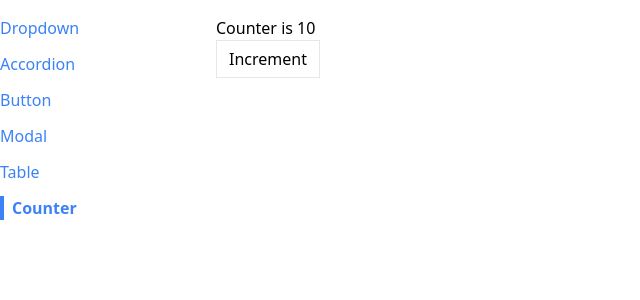
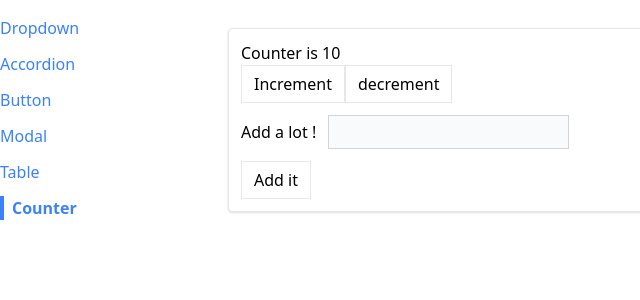
Before and after one commit to Aydinmfatih/comps, a React app: page /counter in a window 1280 px wide. Shown: the top 300 px of the page, without its empty margins (0-640 px from the left). Built offline with nearby package versions, Linux system fonts and the light colour scheme; the HTML template or start-up script is replaced by a standard one.

Commit message:
Add useSort hook for sorting functionality; refactor CounterPage to use useReducer and integrate immer for state management

```diff
--- a/package.json
+++ b/package.json
@@ -11,6 +11,7 @@
   },
   "dependencies": {
     "classnames": "^2.5.1",
+    "immer": "^10.1.1",
     "prop-types": "^15.8.1",
     "react": "18.3.1",
     "react-dom": "18.3.1",
--- a/src/components/SortableTable.js
+++ b/src/components/SortableTable.js
@@ -1,23 +1,12 @@
 import { useState } from "react";
 import Table from "./Table";
+import useSort from "../hooks/use-sort";
 
 function SortableTable(props) {
   const { config, data } = props;
-  const [sortOrder, setSortOrder] = useState(null);
-  const [sortBy, setSortBy] = useState(null);
 
-  const handleClick = (column) => {
-    if (sortOrder === null) {
-      setSortOrder("asc");
-      setSortBy(column.label);
-    } else if (sortOrder === "asc") {
-      setSortOrder("desc");
-      setSortBy(column.label);
-    } else {
-      setSortOrder(null);
-      setSortBy(null);
-    }
-  };
+  const { sortedData, handleClick, sortBy, sortOrder } = useSort(data, config);
+
   const updatedConfig = config.map((column) => {
     if (!column.sortValue) {
       return column;
@@ -25,32 +14,16 @@
     return {
       ...column,
       header: () => (
-        <th className="cursor-pointer hover" onClick={() => handleClick(column)}>
-          {getIcon(column.label,sortBy,sortOrder)}
-          {column.label}</th>
+        <th
+          className="cursor-pointer hover"
+          onClick={() => handleClick(column)}
+        >
+          {getIcon(column.label, sortBy, sortOrder)}
+          {column.label}
+        </th>
       ),
     };
   });
-
-  let sortedData = data;
-
-  if (sortOrder && sortBy) {
-    const {sortValue} = config.find(column => column.label === sortBy);
-    sortedData = [...data].sort((a, b) => {
-    const valueA = sortValue(a);
-    const valueB = sortValue(b);
-    const reverseOrder = sortOrder === "asc" ? 1 : -1;
-
-    if (typeof valueA === "string") {
-      return valueA.localeCompare(valueB) * reverseOrder;
-    }
-    else
-    {
-      return (valueA - valueB) * reverseOrder;
-    }
-    });
-
-  }
 
   return (
     <div>
@@ -58,7 +31,6 @@
     </div>
   );
 }
-
 
 function getIcon(column, sortBy, sortOrder) {
   if (column !== sortBy) {
--- a/src/hooks/use-counter.js
+++ b/src/hooks/use-counter.js
@@ -1,5 +1,4 @@
-import {useState,useEffect} from 'react'
-
+import { useState, useEffect } from "react";
 
 function useCounter(initialCount = 0) {
   const [count, setCount] = useState(initialCount);
@@ -12,4 +11,4 @@
   return { count, increment };
 }
 
-export default useCounter
+export default useCounter;
--- /dev/null
+++ b/src/hooks/use-sort.js
@@ -0,0 +1,45 @@
+import { useState } from "react";
+function useSort(data,config) {
+  const [sortOrder, setSortOrder] = useState(null);
+  const [sortBy, setSortBy] = useState(null);
+  const handleClick = (column) => {
+    if (sortBy && column.label !== sortBy) {
+      setSortOrder("asc");
+      setSortBy(column.label);
+      return;
+    }
+    if (sortOrder === null) {
+      setSortOrder("asc");
+      setSortBy(column.label);
+    } else if (sortOrder === "asc") {
+      setSortOrder("desc");
+      setSortBy(column.label);
+    } else {
+      setSortOrder(null);
+      setSortBy(null);
+    }
+  };
+
+  let sortedData = data;
+
+  if (sortOrder && sortBy) {
+    const {sortValue} = config.find(column => column.label === sortBy);
+    sortedData = [...data].sort((a, b) => {
+    const valueA = sortValue(a);
+    const valueB = sortValue(b);
+    const reverseOrder = sortOrder === "asc" ? 1 : -1;
+
+    if (typeof valueA === "string") {
+      return valueA.localeCompare(valueB) * reverseOrder;
+    }
+    else
+    {
+      return (valueA - valueB) * reverseOrder;
+    }
+    });
+
+  }
+            return {sortedData, handleClick, sortBy, sortOrder};
+
+}
+export default useSort;
--- a/src/pages/CounterPage.js
+++ b/src/pages/CounterPage.js
@@ -1,14 +1,88 @@
-import { useState, useEffect } from "react";
+import { useReducer } from "react";
 import Button from "../components/button";
-import useCounter from "../hooks/use-counter";
+import Panel from "../components/panel";
+import { produce } from "immer";
+
+const INCREMENT_COUNT = "INCREMENT_COUNT";
+const DECREMENT_COUNT = "DECREMENT_COUNT";
+const ADD_VALUE = "ADD_VALUE";
+const SUBMIT_VALUE = "SUBMIT_VALUE";
+
+const reducer = (state, action) => {
+  switch (action.type) {
+    case INCREMENT_COUNT:
+      state.count = state.count + 1;
+      return;
+    case DECREMENT_COUNT:
+      state.count = state.count - 1;
+      return;
+    case ADD_VALUE:
+      state.valueToAdd = action.payLoad;
+      return;
+    case SUBMIT_VALUE:
+      state.count = state.count + state.valueToAdd;
+      state.valueToAdd = 0;
+      return;
+    default:
+      return;
+  }
+};
 
 function CounterPage({ initialCount }) {
-  const { count, increment } = useCounter(initialCount);
+  // const [count, setCount] = useState(initialCount);
+  // const [input, setInput] = useState(0);
+
+  const [state, dispatch] = useReducer(produce.reducer, {
+    count: initialCount,
+    valueToAdd: 0,
+  });
+
+  const decrement = () => {
+    dispatch({
+      type: DECREMENT_COUNT,
+    });
+  };
+  const increment = () => {
+    dispatch({
+      type: INCREMENT_COUNT,
+    });
+  };
+
+  const handleChange = (e) => {
+    const value = parseInt(e.target.value) || 0;
+    dispatch({
+      type: ADD_VALUE,
+      payLoad: value,
+    });
+    console.log(e.target.value);
+  };
+
+  const handleSubmit = (e) => {
+    e.preventDefault();
+    dispatch({
+      type: SUBMIT_VALUE,
+    });
+  };
+
   return (
-    <div>
-      <h1>Counter is {count}</h1>
-      <Button onClick={increment}>Increment</Button>
-    </div>
+    <Panel className="m-3">
+      <h1 className="text-lh">Counter is {state.count}</h1>
+      <div className="flex flex-row">
+        <Button onClick={increment}>Increment</Button>
+        <Button onClick={decrement}>decrement</Button>
+      </div>
+
+      <form onSubmit={handleSubmit}>
+        <label>Add a lot !</label>
+        <input
+          value={state.valueToAdd || ""}
+          onChange={handleChange}
+          type="number"
+          className="p-1 m-3 bg-gray-50 border border-gray-300"
+        ></input>
+        <Button>Add it</Button>
+      </form>
+    </Panel>
   );
 }
 
```
Also changed, not shown: 1 other file (tests, documents, lock files or other folders). Lines whose indentation alone changed are shown as unchanged.
